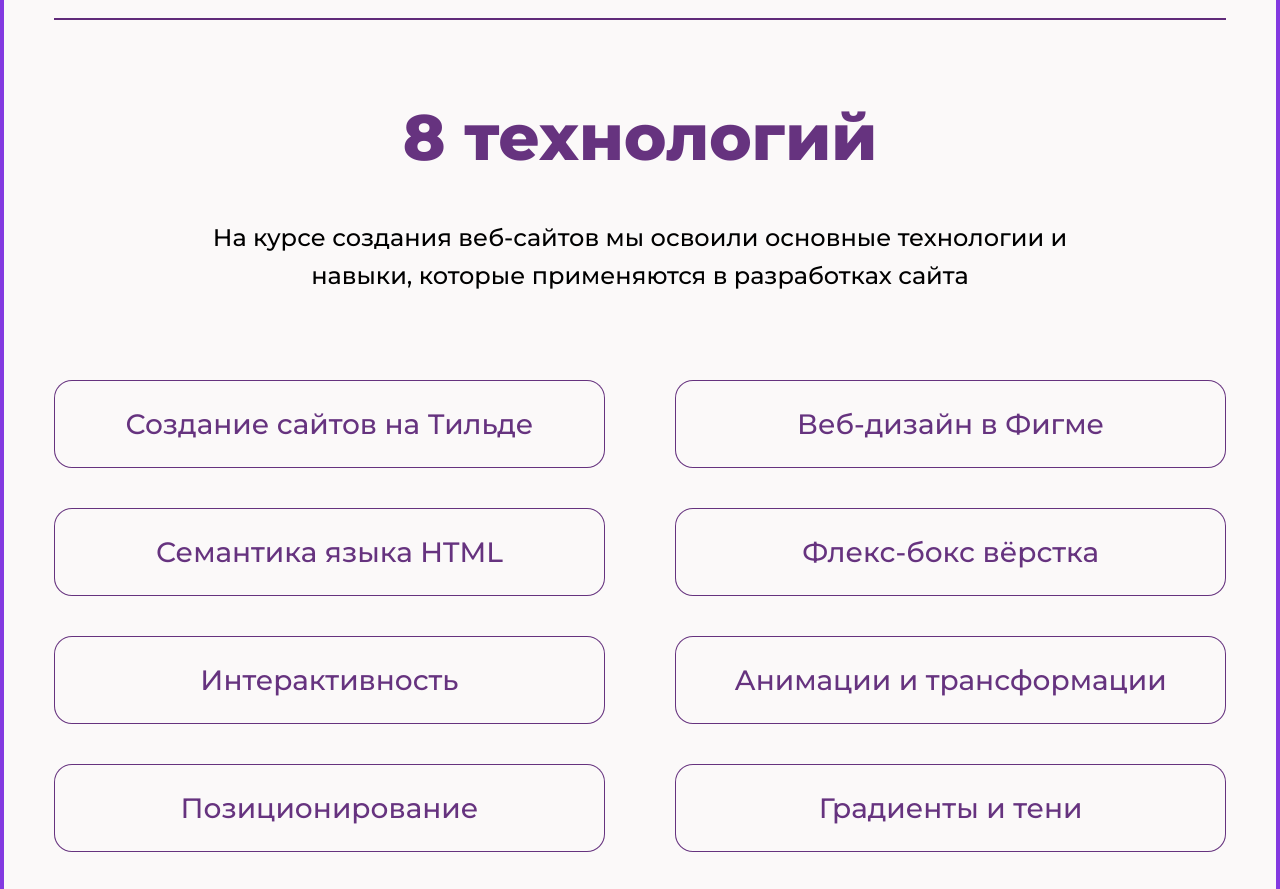
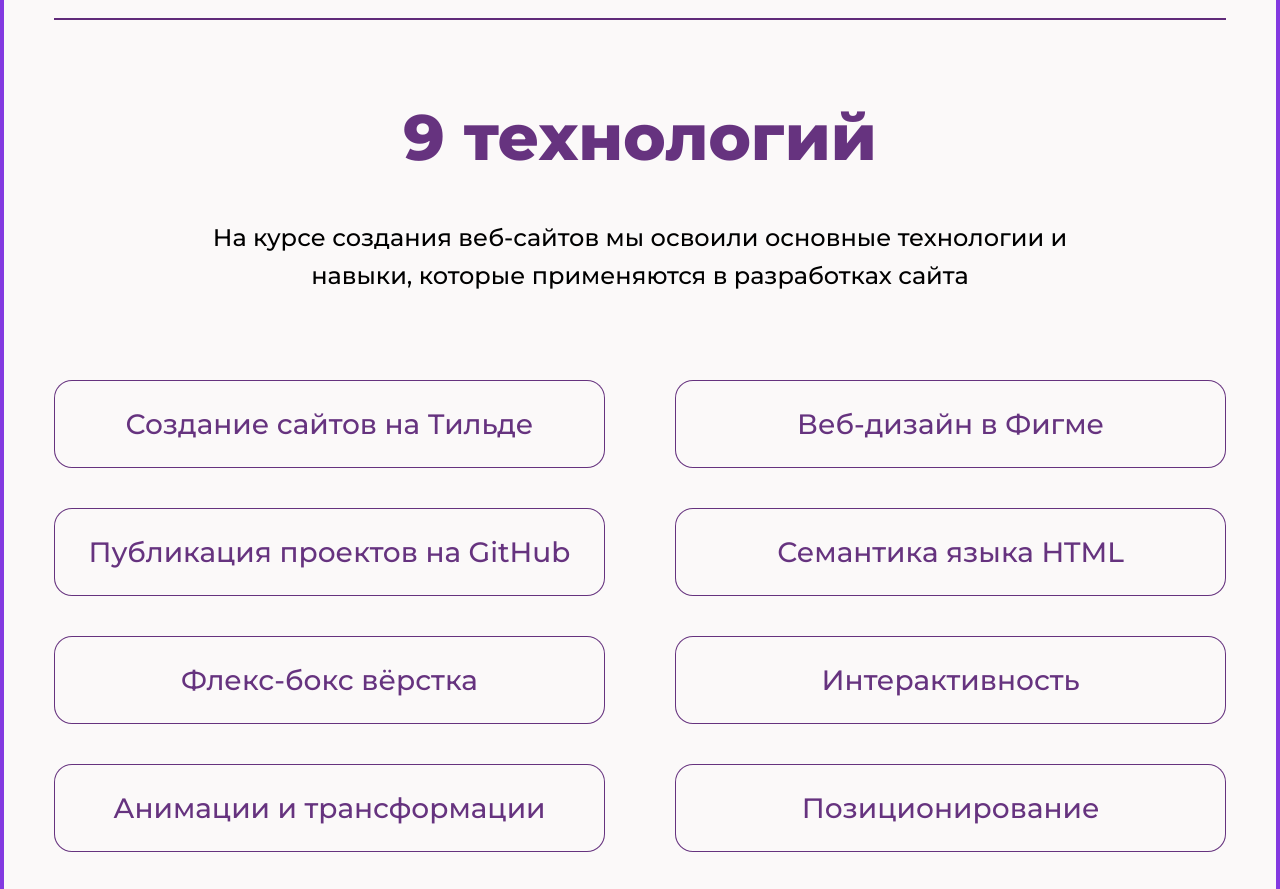
Before and after one commit to nsotnikov16/algoritmika, a plain HTML site: page index.html in a window 1280 px wide. Shown: the part 2079-2968 px from the top of the page. Drawn offline with Linux system fonts and the light colour scheme.

Commit message:
Update index.html

```diff
--- a/index.html
+++ b/index.html
@@ -56,12 +56,13 @@
         <section id="skills">
             <h2>Технологии и навыки</h2>
             <hr>
-            <p class="number">8 технологий</p>
+            <p class="number">9 технологий</p>
             <p class="info-skills">На курсе создания веб-сайтов мы освоили основные технологии и навыки, которые
                 применяются в разработках сайта</p>
             <div class="skills">
                 <article>Создание сайтов на Тильде</article>
                 <article>Веб-дизайн в Фигме</article>
+                <article>Публикация проектов на GitHub</article>
                 <article>Семантика языка HTML</article>
                 <article>Флекс-бокс вёрстка</article>
                 <article>Интерактивность</article>
```
